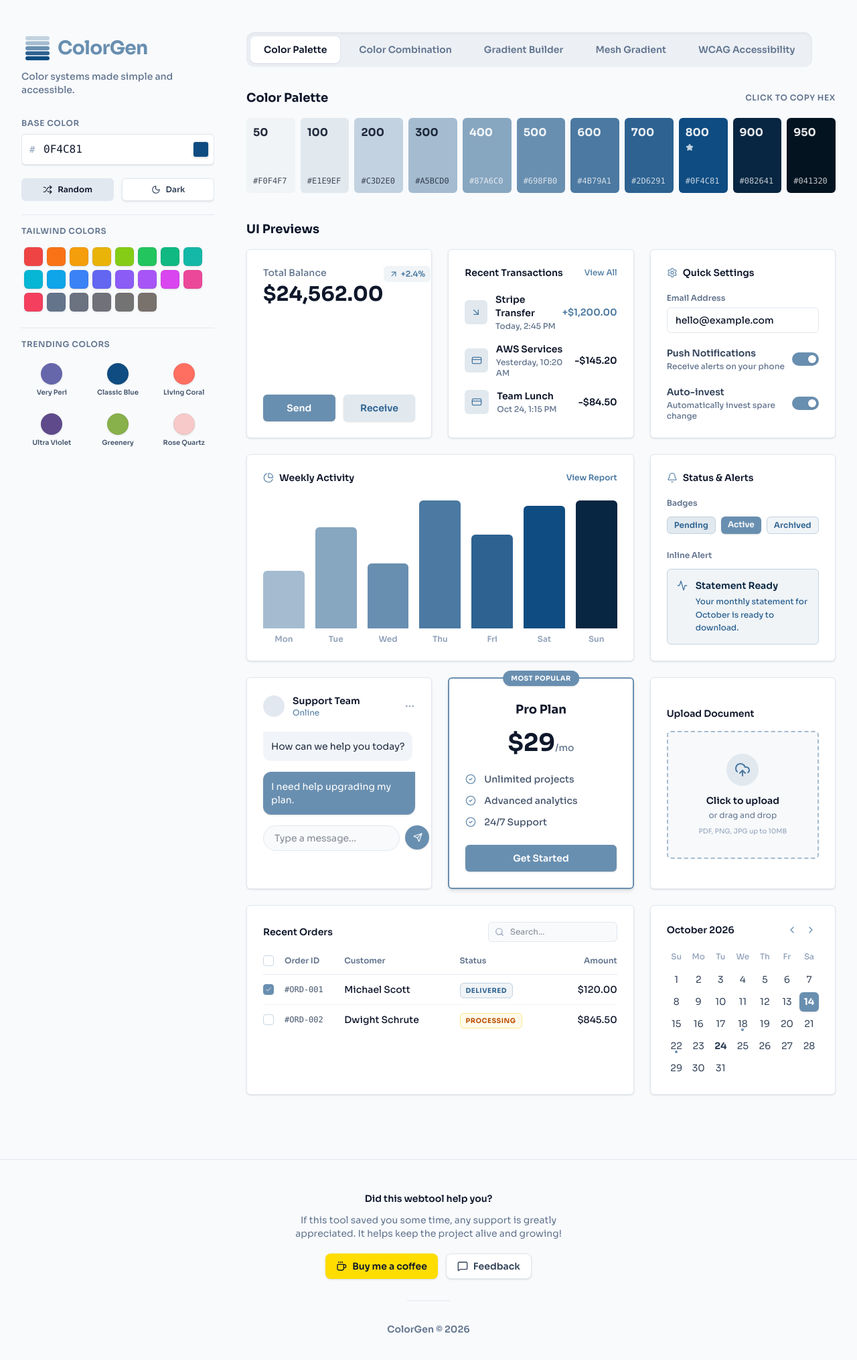
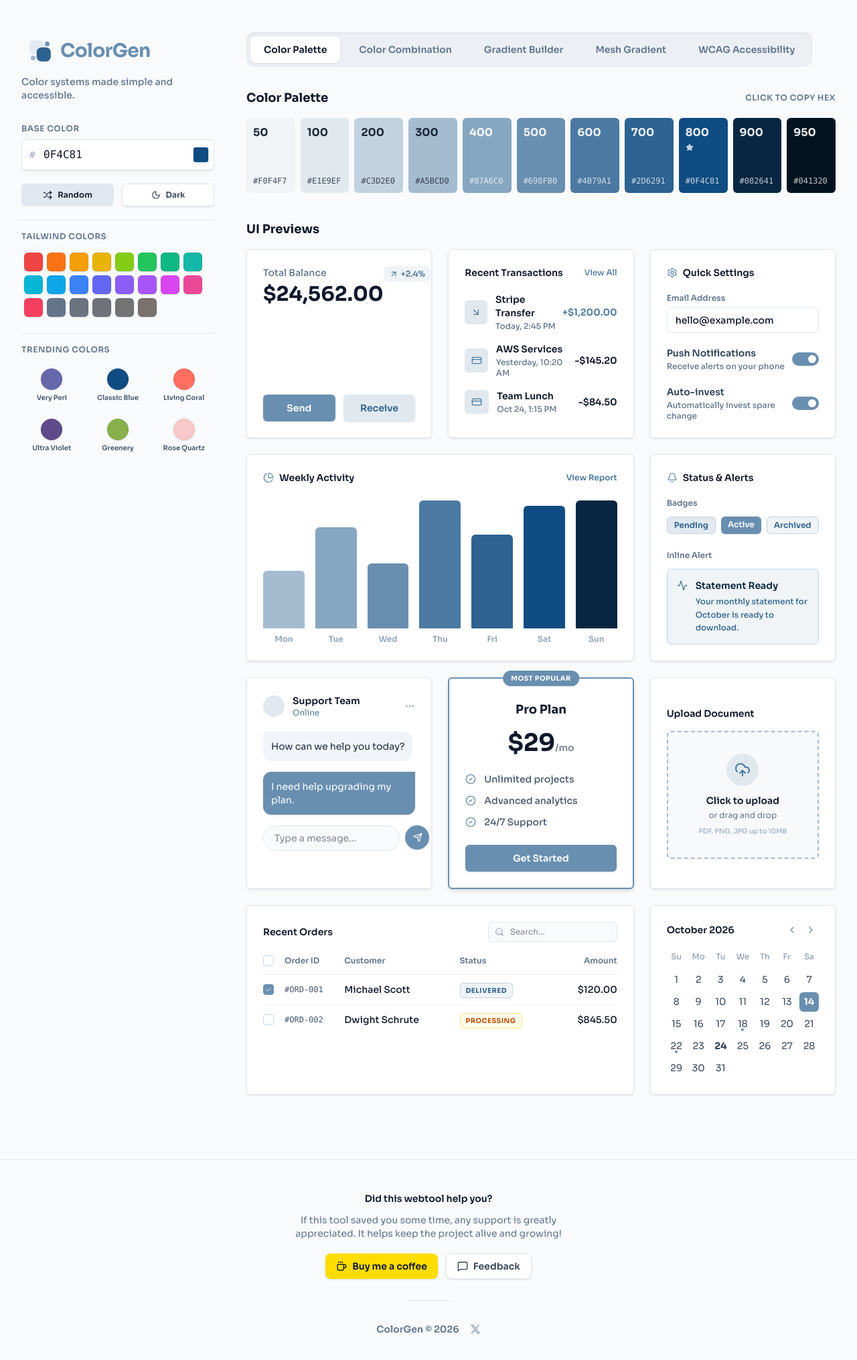
Before and after one commit to junho007/ColorGen, a React (Vite) app: page / in a window 1280 px wide. Shown: the top 2030 px of the page at 67% size. Built offline with nearby package versions, Linux system fonts and the light colour scheme.

Commit message:
Add additional logo shades and update footer links

```diff
--- a/src/App.tsx
+++ b/src/App.tsx
@@ -721,7 +721,9 @@ export default function App() {
       setPalette(p);
       document.documentElement.style.setProperty('--logo-shade-200', p[200]);
       document.documentElement.style.setProperty('--logo-shade-300', p[300]);
+      document.documentElement.style.setProperty('--logo-shade-400', p[400]);
       document.documentElement.style.setProperty('--logo-shade-500', p[500]);
+      document.documentElement.style.setProperty('--logo-shade-600', p[600]);
       document.documentElement.style.setProperty('--logo-shade-700', p[700]);
       document.documentElement.style.setProperty('--logo-shade-800', p[800]);
       document.documentElement.style.setProperty('--p-500', p[500]);
@@ -771,13 +773,12 @@ export default function App() {
         {/* Sidebar (Left) */}
         <div className="w-full lg:w-72 shrink-0 flex flex-col gap-8 lg:sticky lg:top-12 lg:h-[calc(100vh-6rem)] overflow-y-auto pb-4 [&::-webkit-scrollbar]:hidden [-ms-overflow-style:none] [scrollbar-width:none]">
           <div className="flex-shrink-0">
-            <div className="flex items-center gap-1.5 mb-2">
-              <svg width="48" height="48" viewBox="0 0 32 32" fill="none" xmlns="http://www.w3.org/2000/svg" className="shrink-0">
-                <rect x="4" y="4" width="24" height="4" rx="2" fill="var(--logo-shade-200)" />
-                <rect x="4" y="9" width="24" height="4" rx="2" fill="var(--logo-shade-300)" />
-                <rect x="4" y="14" width="24" height="4" rx="2" fill="var(--logo-shade-500)" />
-                <rect x="4" y="19" width="24" height="4" rx="2" fill="var(--logo-shade-700)" />
-                <rect x="4" y="24" width="24" height="4" rx="2" fill="var(--logo-shade-800)" />
+            <div className="flex items-center gap-0.5 mb-2">
+              <svg viewBox="0 0 64 64" fill="none" xmlns="http://www.w3.org/2000/svg" className="w-14 h-14 shrink-0">
+                <rect x="14" y="14" width="24" height="24" rx="8" fill="var(--logo-shade-200)" opacity="0.4"/>
+                <rect x="26" y="26" width="24" height="24" rx="8" fill="var(--logo-shade-700)"/>
+                <circle cx="20" cy="44" r="4" fill="var(--logo-shade-400)" opacity="0.8"/>
+                <circle cx="44" cy="20" r="4" fill="var(--logo-shade-600)" opacity="0.8"/>
               </svg>
               <h1 className="text-[28px] leading-none font-bold tracking-tight text-[var(--p-500)]" style={{ fontFamily: 'Sora, sans-serif' }}>ColorGen</h1>
             </div>
@@ -1403,7 +1404,14 @@ export default function App() {
             </div>
           </div>
           <div className="w-16 h-px bg-slate-200 dark:bg-slate-800 my-2"></div>
-          <p className="text-sm font-semibold text-slate-500 dark:text-slate-400">ColorGen © 2026</p>
+          <div className="flex items-center gap-4">
+            <p className="text-sm font-semibold text-slate-500 dark:text-slate-400">ColorGen © 2026</p>
+            <a href="https://x.com/ColorGenAi" target="_blank" rel="noopener noreferrer" className="text-slate-400 hover:text-slate-600 dark:hover:text-slate-300 transition-colors" aria-label="Follow us on X">
+              <svg viewBox="0 0 24 24" width="16" height="16" fill="currentColor">
+                <path d="M18.244 2.25h3.308l-7.227 8.26 8.502 11.24H16.17l-5.214-6.817L4.99 21.75H1.68l7.73-8.835L1.254 2.25H8.08l4.713 6.231zm-1.161 17.52h1.833L7.084 4.126H5.117z" />
+              </svg>
+            </a>
+          </div>
         </div>
       </footer>
 
```
